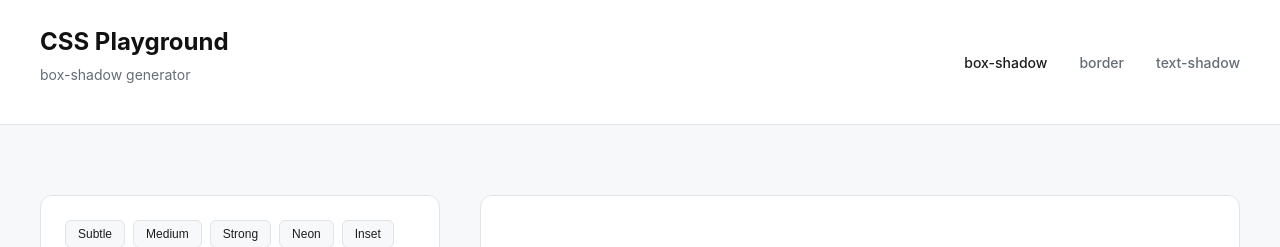
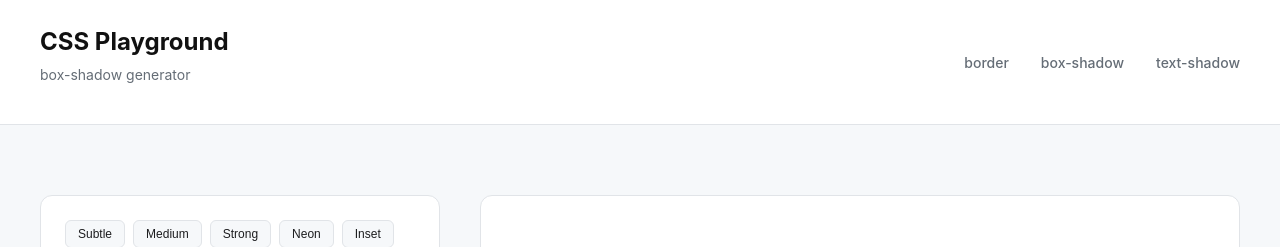
Before and after one commit to naher94/css-playground, a Jekyll site: the page built from index.html, in a window 1280 px wide. Shown: the top 247 px of the page. Built offline with Jekyll 4.4.1, drawn with Linux system fonts in a browser that asks for light colours.

Commit message:
Pages added + Header updated

```diff
--- a/_includes/head.html
+++ b/_includes/head.html
@@ -3,7 +3,7 @@
   <meta http-equiv="X-UA-Compatible" content="IE=edge">
   <meta name="viewport" content="width=device-width, initial-scale=1">
 
-  <title>{% if page.title %}{{ page.title | escape }}{% else %}{{ site.title | escape }}{% endif %}</title>
+  <title>{% if page.title %}{{ page.title | escape | append: " generator" }}{% else %}{{ site.title | escape }}{% endif %}</title>
   <meta name="description" content="{% if page.excerpt %}{{ page.excerpt | strip_html | strip_newlines | truncate: 160 }}{% else %}{{ site.description }}{% endif %}">
 
   <link rel="stylesheet" href="{{ "/css/main.css" | prepend: site.baseurl }}">
--- a/_includes/header.html
+++ b/_includes/header.html
@@ -1,12 +1,16 @@
 <header class="header">
   <div class="header-left">
     <h1>CSS Playground</h1>
-    <p class="subtitle">box-shadow generator</p>
+    <!-- todo replace with title -->
+    <p class="subtitle">{{page.title}} generator</p>
   </div>
 
   <div class="header-nav">
-    <a href="#" class="nav-item active">box-shadow</a>
-    <a href="#" class="nav-item">border</a>
-    <a href="#" class="nav-item">text-shadow</a>
+    <!-- todo automate with the active pages -->
+    {% for my_page in site.pages %}
+      {% if my_page.title %}
+      <a class="nav-item" href="{{ my_page.url | prepend: site.baseurl }}">{{ my_page.title }}</a>
+      {% endif %}
+    {% endfor %}
   </div>
 </header>
--- /dev/null
+++ b/border.html
@@ -0,0 +1,6 @@
+---
+layout: default
+title: "border"
+---
+
+this is the place for the border
--- a/index.html
+++ b/index.html
@@ -1,5 +1,6 @@
 ---
 layout: default
+title: "box-shadow"
 ---
 
 <div class="container">
--- /dev/null
+++ b/text-shadow.html
@@ -0,0 +1,6 @@
+---
+layout: default
+title: "text-shadow"
+---
+
+this is the place for the text-shadow
```
Also changed, not shown: about.md (deleted, +0 -7 lines).
